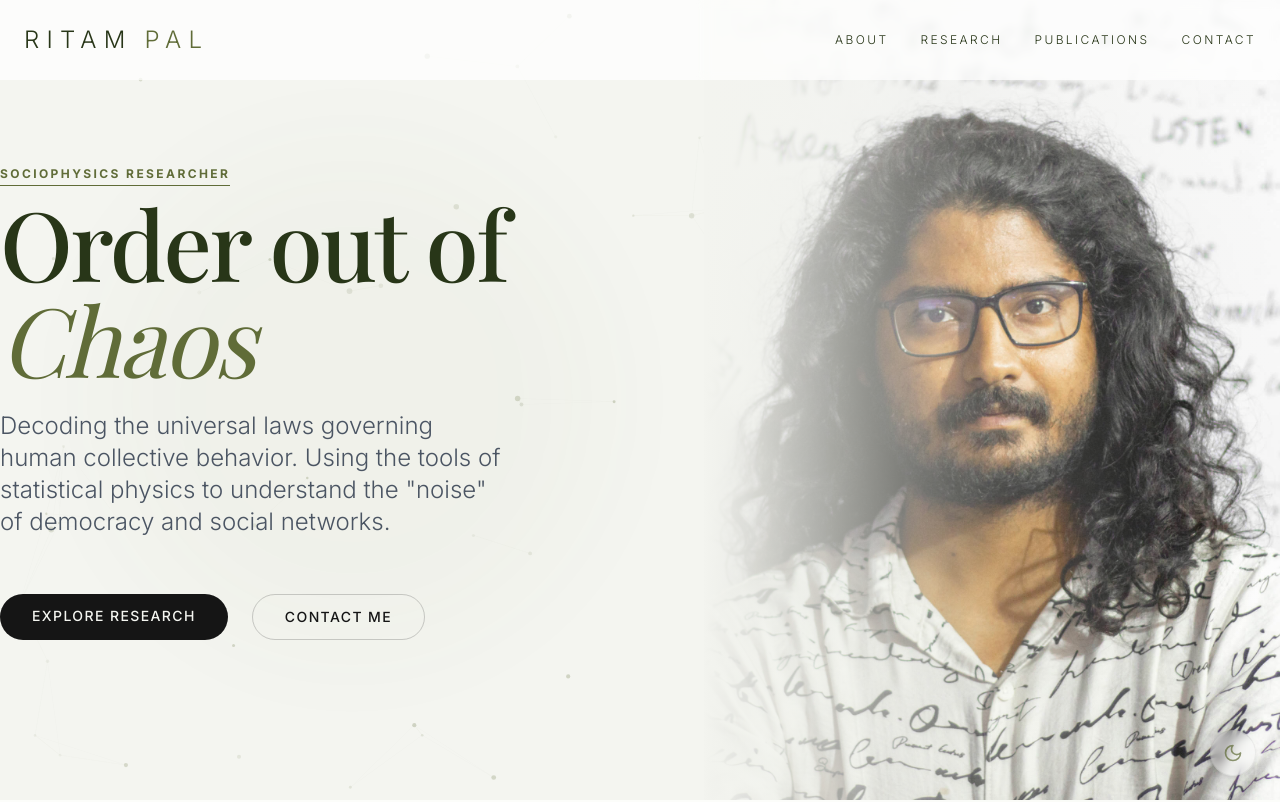
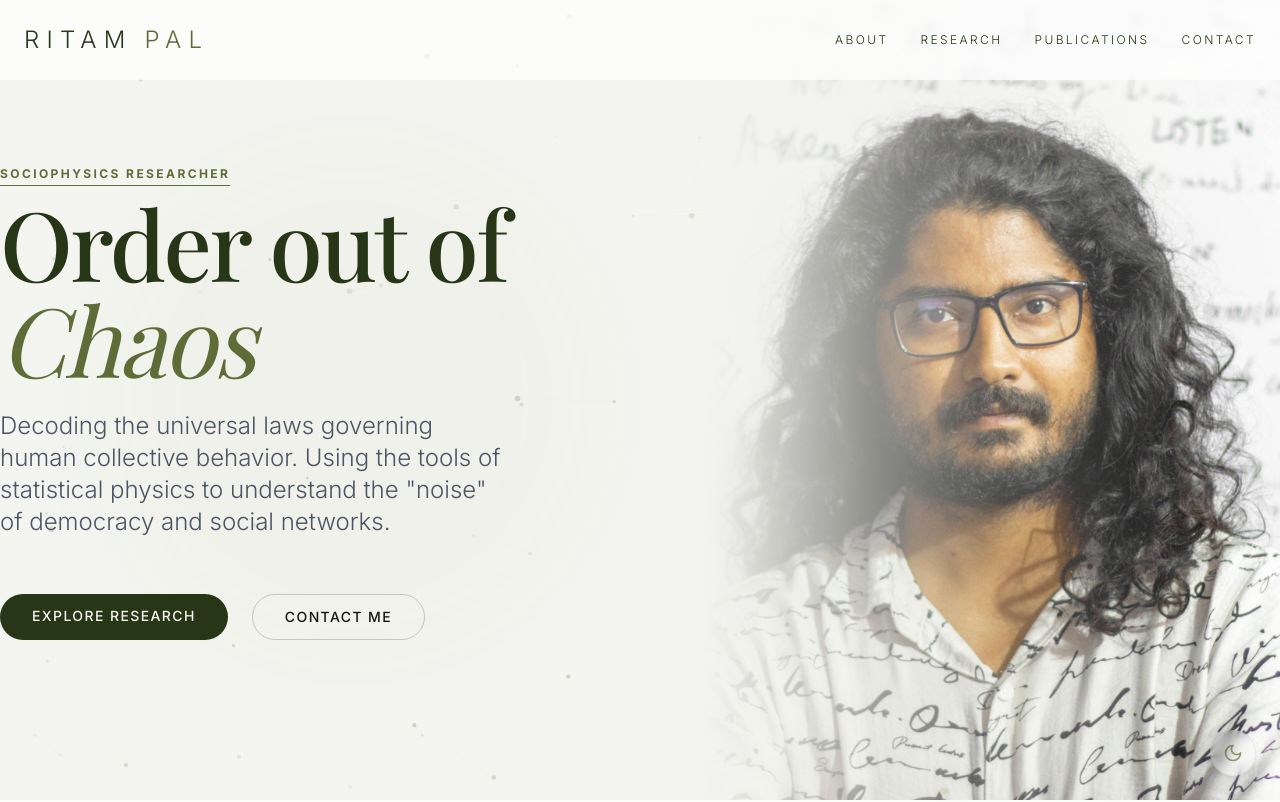
Before and after one commit to ritams/ritams.github.io, a React (Vite) app: page / in a window 1280 px wide. Shown: the top 802 px of the page. Built offline with nearby package versions, Linux system fonts and the light colour scheme.

Commit message:
style: Adjust button background color for light mode.

```diff
--- a/src/App.jsx
+++ b/src/App.jsx
@@ -344,7 +344,7 @@ const Hero = ({ isDark }) => {
                                     href="#research"
                                     className={`group px-8 py-3 rounded-full text-sm font-medium tracking-widest uppercase transition-all duration-300 ${isDark
                                         ? 'bg-[#f4f5f0] text-[#151515] hover:bg-[#606c38] hover:text-white'
-                                        : 'bg-[#151515] text-[#f4f5f0] hover:bg-[#606c38] hover:text-white'
+                                        : 'bg-[#283618] text-[#f4f5f0] hover:bg-[#606c38] hover:text-white'
                                         }`}
                                 >
                                     Explore Research
```
